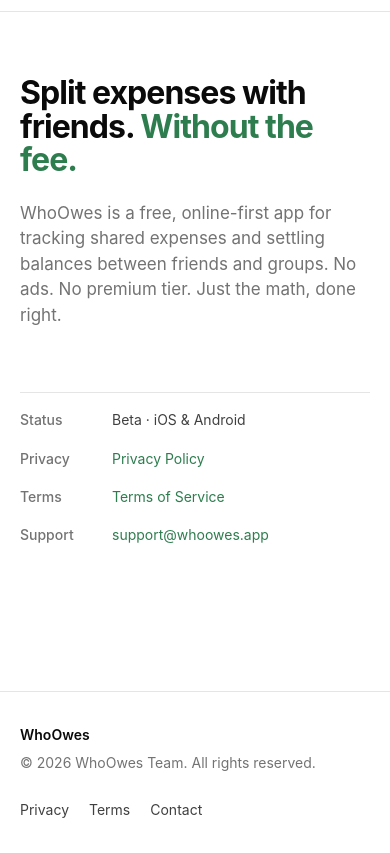
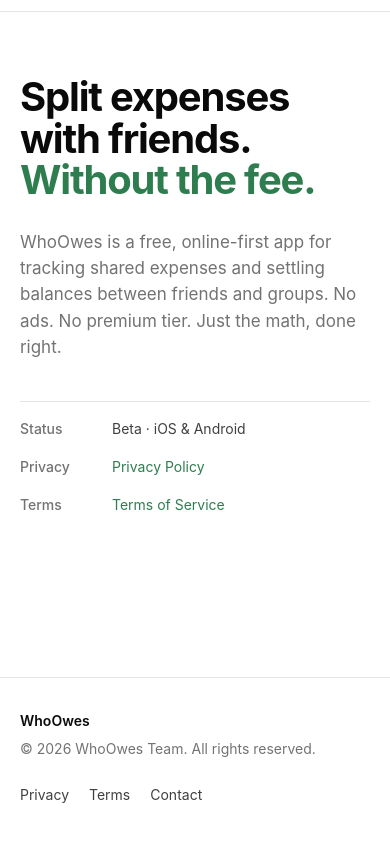
Before and after one commit to deepanrajsforai-vibes/whoowes-legal, a plain HTML site: page index.html in a window 390 px wide. Shown: the part 45-898 px from the top of the page. Drawn offline with Linux system fonts and the light colour scheme.

Commit message:
Hero fills viewport; drop support row; clamp() typography

```diff
--- a/index.html
+++ b/index.html
@@ -43,10 +43,6 @@
       <span class="hero-meta-label">Terms</span>
       <span class="hero-meta-value"><a href="/terms">Terms of Service</a></span>
     </div>
-    <div class="hero-meta-item">
-      <span class="hero-meta-label">Support</span>
-      <span class="hero-meta-value"><a href="mailto:support@whoowes.app">support@whoowes.app</a></span>
-    </div>
   </aside>
 </section>
 
--- a/style.css
+++ b/style.css
@@ -110,33 +110,36 @@
 .topnav a.active { color: var(--fg); }
 
 /* ============================================================
-   Landing — full-width hero, asymmetric grid
+   Landing — full-width hero, asymmetric grid, fills viewport
    ============================================================ */
 .hero {
   max-width: 1280px;
   margin: 0 auto;
-  padding: 96px 32px 64px;
+  padding: 64px 32px;
   display: grid;
   grid-template-columns: 1.2fr 1fr;
-  gap: 64px;
-  align-items: start;
+  gap: 96px;
+  align-items: center;
+  /* Fill viewport minus top bar (~61px) and footer (~120px) so the
+     landing feels balanced on tall screens instead of clumping at top. */
+  min-height: calc(100vh - 61px - 130px);
 }
 
 .hero-headline {
-  font-size: 56px;
-  line-height: 1.05;
+  font-size: clamp(40px, 6vw, 64px);
+  line-height: 1.04;
   letter-spacing: -0.03em;
   font-weight: 700;
-  margin: 0 0 24px;
+  margin: 0 0 28px;
 }
 
 .hero-headline .accent { color: var(--accent); }
 
 .hero-sub {
-  font-size: 19px;
-  line-height: 1.5;
+  font-size: clamp(17px, 1.4vw, 20px);
+  line-height: 1.55;
   color: var(--muted);
-  margin: 0 0 32px;
+  margin: 0;
   max-width: 540px;
 }
 
@@ -355,11 +358,11 @@
 
   .hero {
     grid-template-columns: 1fr;
-    gap: 32px;
-    padding: 64px 20px 48px;
+    gap: 40px;
+    padding: 64px 20px;
+    min-height: auto; /* no viewport-fill on mobile; let content flow */
+    align-items: start;
   }
-  .hero-headline { font-size: 40px; }
-  .hero-sub { font-size: 17px; }
 
   .legal {
     grid-template-columns: 1fr;
@@ -375,7 +378,6 @@
 }
 
 @media (max-width: 480px) {
-  .hero-headline { font-size: 32px; }
   .legal-title { font-size: 28px; }
   .legal-body h2 { font-size: 22px; }
   .topnav { display: none; } /* hide nav on small screens, brand-only */
```
